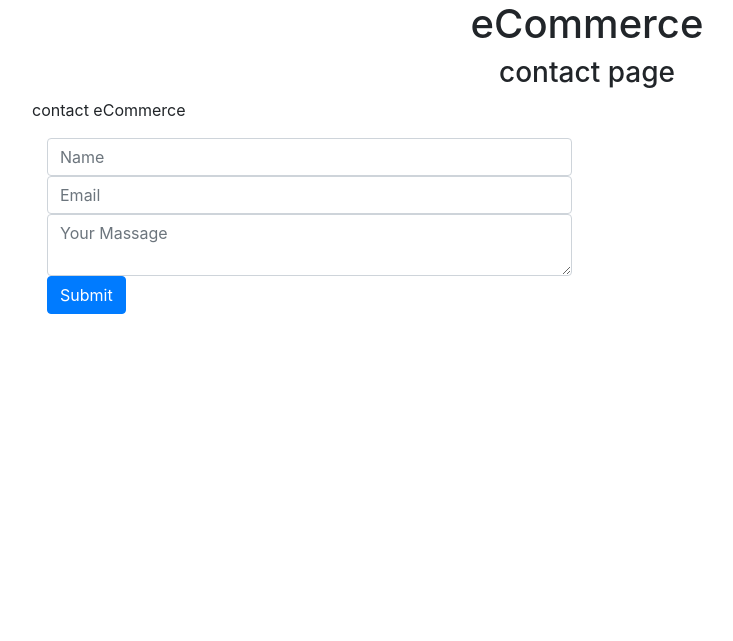
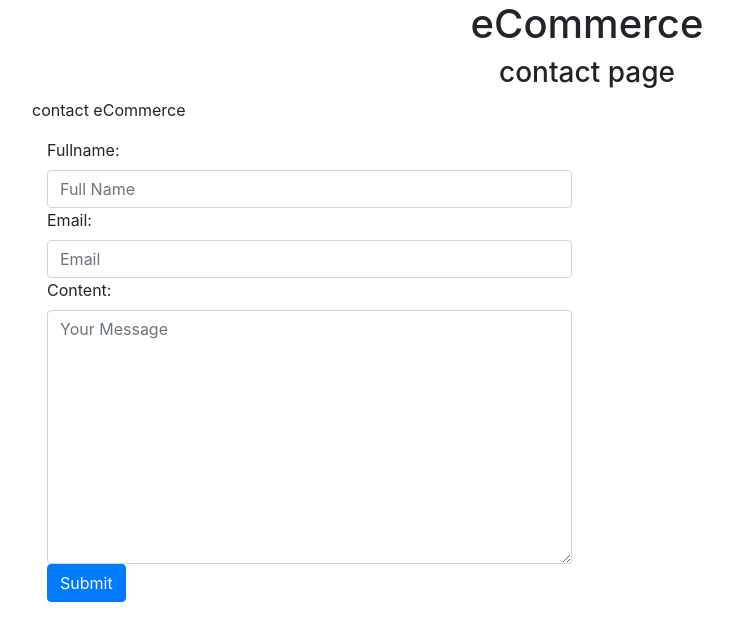
Before and after one commit to nim4karimi/ecommerce, a Django app: page /contact/ in a window 1280 px wide. Shown: the top 641 px of the page, without its empty margins (53-786 px from the left). Run offline with Django 3.2, Linux system fonts and the light colour scheme; some libraries are stand-ins or nearby versions.

Commit message:
Add Form Django model

```diff
--- /dev/null
+++ b/ecommerce/forms.py
@@ -0,0 +1,23 @@
+from django import forms
+
+class ContactForm(forms.Form):
+    fullname = forms.CharField(widget=forms.TextInput(attrs={
+        'class':'form-control',
+        'placeholder':'Full Name'
+    }))
+
+    email = forms.EmailField(widget=forms.EmailInput(attrs={
+        'class':'form-control',
+        'placeholder':'Email'
+    }))
+
+    content = forms.CharField(widget=forms.Textarea(attrs={
+        'class':'form-control',
+        'placeholder':'Your Message'
+    }))
+
+    def clean_email(self):
+        email = self.cleaned_data.get('email')
+        if not "gmail.com" in email:
+            raise forms.ValidationError('Email Sould be Gmail')
+        return email
--- a/ecommerce/views.py
+++ b/ecommerce/views.py
@@ -1,5 +1,7 @@
 from django.http import HttpResponse
 from django.shortcuts import render
+
+from .forms import ContactForm
 
 # def home_page(request):
 #     return HttpResponse('<h1>eCommerce</h1>')
@@ -19,14 +21,18 @@ def about_page(request):
     return render(request, 'home_page.html', context)
 
 def contact_page(request):
+    contact_form = ContactForm(request.POST or None)
     context = {
         'title':'contact page',
-        'content':'contact eCommerce'
+        'content':'contact eCommerce',
+        'form':contact_form
     }
-    if request.method=='POST':
-        #print(request.POST)
-        print(request.POST.get('fullname'))
-        print(request.POST.get('email'))
-        print(request.POST.get('content'))
+    if contact_form.is_valid():
+        print(contact_form.cleaned_data)
+    # if request.method=='POST':
+    #     #print(request.POST)
+    #     print(request.POST.get('fullname'))
+    #     print(request.POST.get('email'))
+    #     print(request.POST.get('content'))
 
     return render(request, 'contact/view.html', context)
--- a/templates/contact/view.html
+++ b/templates/contact/view.html
@@ -21,11 +21,16 @@
                   <p> {{ content }} </p>
                   <div class="col-sm-6 col-12">
                     <form method="POST"> {% csrf_token %}
+                        {{ form }}
+                        <button type="submit" class="btn btn-primary">Submit</button>
+                    </form>
+
+                    <!-- <form method="POST"> {% csrf_token %}
                         <input type="text" class="form-control" placeholder="Name" name="fullname">
                         <input type="email" class="form-control" placeholder="Email" name="email">
                         <textarea name="content" placeholder="Your Massage" class="form-control"></textarea>
                         <button type="submit" class="btn btn-primary">Submit</button>
-                    </form>
+                    </form> -->
                   </div>
               </div>
           </div>
```
